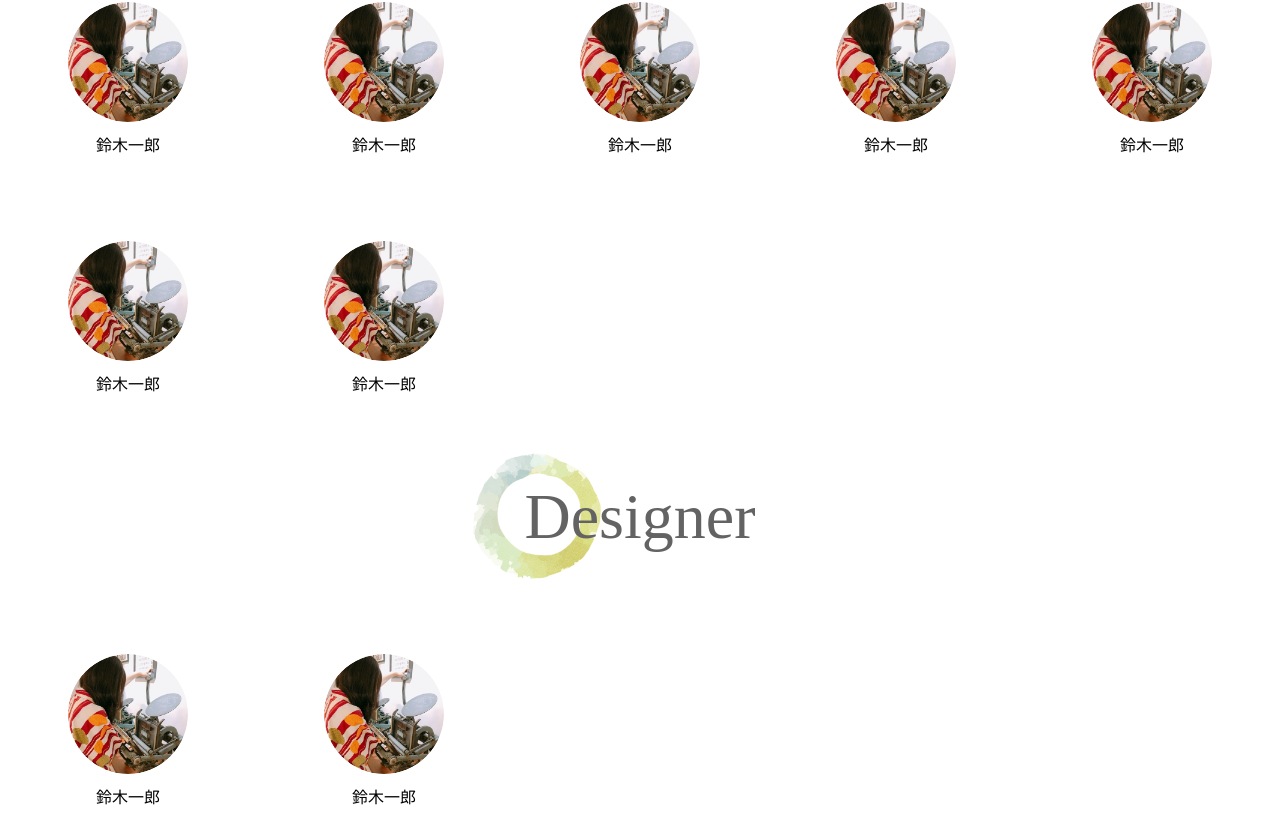
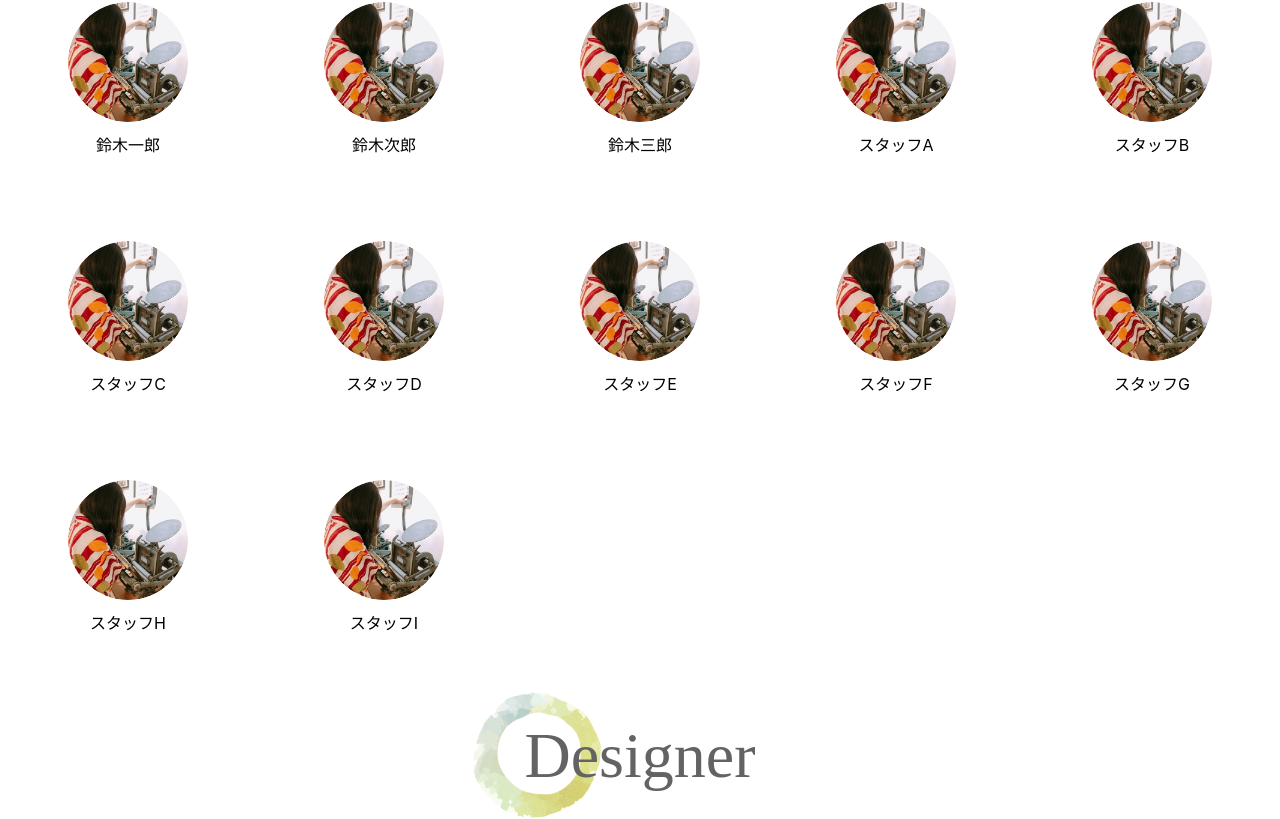
Before and after one commit to kfug/frontconf2019, a Nuxt app: page / in a window 1280 px wide. Shown: the part 4513-5332 px from the top of the page. Built offline with nearby package versions, Linux system fonts and the light colour scheme.

Commit message:
スタッフ情報をYAMLで取り込み表示

```diff
--- a/components/top/Staff.vue
+++ b/components/top/Staff.vue
@@ -4,46 +4,18 @@
       <div class="p-staff__intro">
         <h1 class="p-staff__heading">Staff</h1>
         <div class="p-staff__container">
-          <div class="p-staff__member">
-            <a class="p-staff__member--img" href="#"></a>
-            <span class="p-staff__member--name">鈴木一郎</span>
-          </div>
-          <div>
-            <a class="p-staff__member--img" href="#"></a>
-            <span class="p-staff__member--name">鈴木一郎</span>
-          </div>
-          <div>
-            <a class="p-staff__member--img" href="#"></a>
-            <span class="p-staff__member--name">鈴木一郎</span>
-          </div>
-          <div>
-            <a class="p-staff__member--img" href="#"></a>
-            <span class="p-staff__member--name">鈴木一郎</span>
-          </div>
-          <div>
-            <a class="p-staff__member--img" href="#"></a>
-            <span class="p-staff__member--name">鈴木一郎</span>
-          </div>
-          <div>
-            <a class="p-staff__member--img" href="#"></a>
-            <span class="p-staff__member--name">鈴木一郎</span>
-          </div>
-          <div>
-            <a class="p-staff__member--img" href="#"></a>
-            <span class="p-staff__member--name">鈴木一郎</span>
+          <div v-for="(staff, index) in staffs" :key="index" class="p-staff__member">
+            <a class="p-staff__member--img" :style="{ 'background-image' : 'url(' + staff.img + ')' }" href="#"></a>
+            <span class="p-staff__member--name">{{ staff.name }}</span>
           </div>
         </div>
       </div>
       <div class="p-staff__intro">
         <h1 class="p-staff__heading">Designer</h1>
         <div class="p-staff__container">
-          <div class="p-staff__member">
-            <a class="p-staff__member--img" href="#"></a>
-            <span class="p-staff__member--name">鈴木一郎</span>
-          </div>
-          <div class="p-staff__member">
-            <a class="p-staff__member--img" href="#"></a>
-            <span class="p-staff__member--name">鈴木一郎</span>
+          <div v-for="(designer, index) in designers" :key="index" class="p-staff__member">
+            <a class="p-staff__member--img" :style="{ 'background-image' : 'url(' + designer.img + ')' }" href="#"></a>
+            <span class="p-staff__member--name">{{ designer.name }}</span>
           </div>
         </div>
       </div>
@@ -52,9 +24,18 @@
 </template>
 
 <script>
-  export default {
-    name: "Staff.vue"
-  }
+const {staffs, designers} = require("json-loader!yaml-loader!~/contents/staffs.yml");
+
+export default {
+  name: "Staff.vue",
+  data(){
+    return {
+      staffs,
+      designers
+    }
+  },
+  computed: {}
+}
 </script>
 
 <style lang="scss" scoped>
--- /dev/null
+++ b/contents/staffs.yml
@@ -0,0 +1,32 @@
+staffs:
+  - name: 鈴木一郎
+    img: require('~assets/img/ST001.png')
+  - name: 鈴木次郎
+    img: require('~assets/img/ST001.png')
+  - name: 鈴木三郎
+    img: require('~assets/img/ST001.png')
+  - name: スタッフA
+    img: require('~assets/img/ST001.png')
+  - name: スタッフB
+    img: require('~assets/img/ST001.png')
+  - name: スタッフC
+    img: require('~assets/img/ST001.png')
+  - name: スタッフD
+    img: require('~assets/img/ST001.png')
+  - name: スタッフE
+    img: require('~assets/img/ST001.png')
+  - name: スタッフF
+    img: require('~assets/img/ST001.png')
+  - name: スタッフG
+    img: require('~assets/img/ST001.png')
+  - name: スタッフH
+    img: require('~assets/img/ST001.png')
+  - name: スタッフI
+    img: require('~assets/img/ST001.png')
+designers:
+  - name: 鈴木一郎
+    img: require('~assets/img/ST001.png')
+  - name: 鈴木次郎
+    img: require('~assets/img/ST001.png')
+  - name: 鈴木三郎
+    img: require('~assets/img/ST001.png')
```
